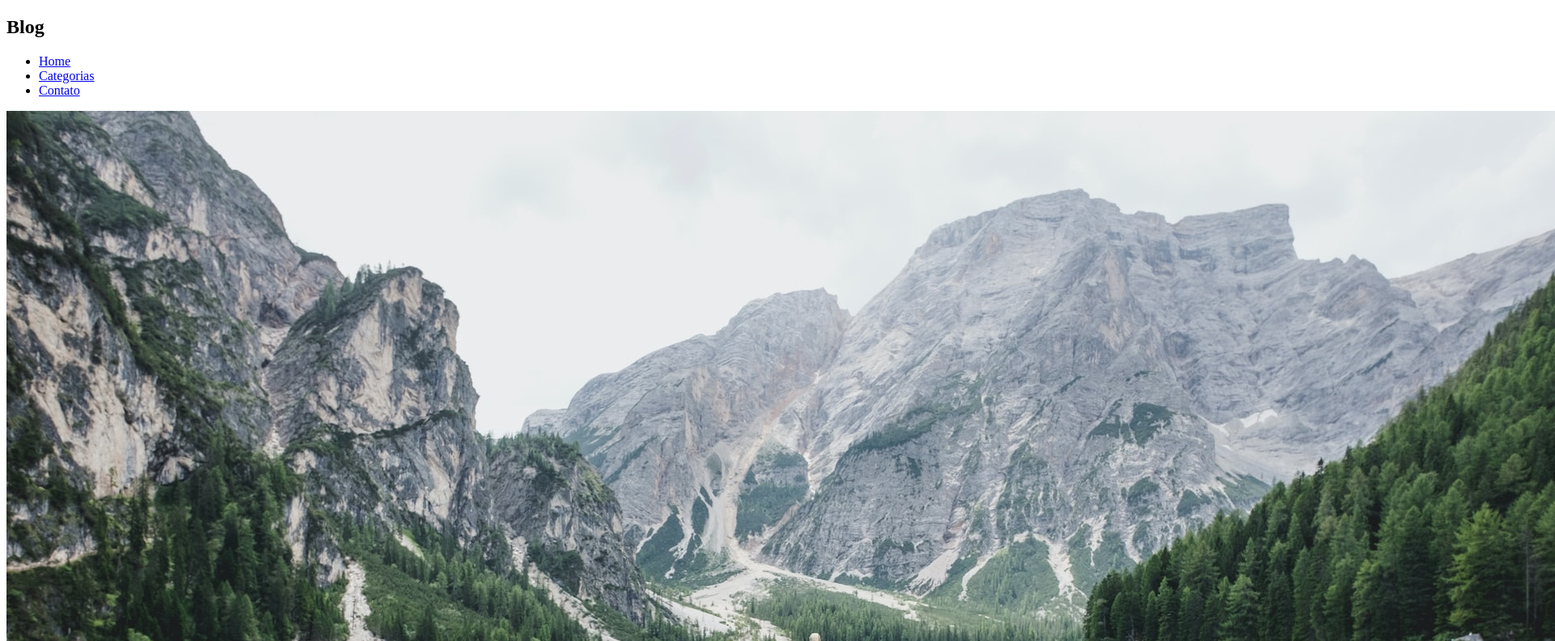
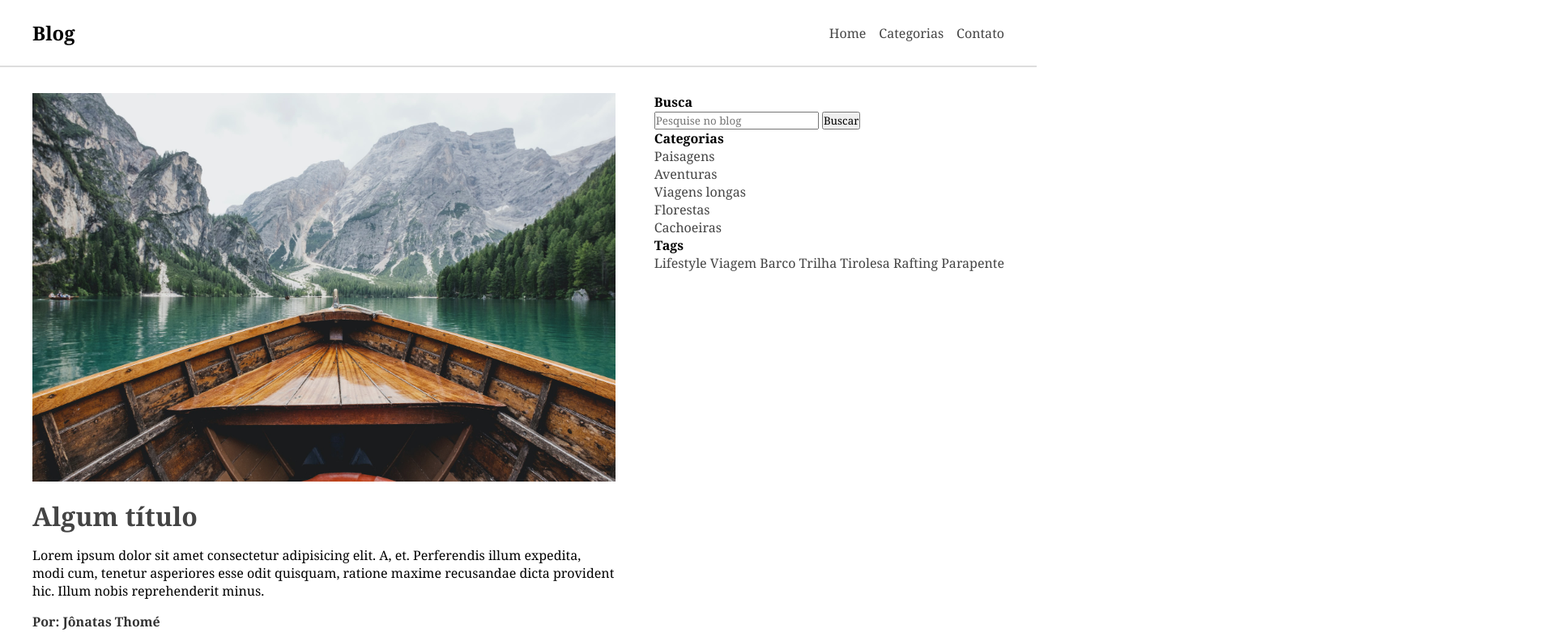
Before and after one commit to jonatasthome07/Semantic-Blog, a plain HTML site: page index.html in a window 1280 px wide. Shown: the top 792 px of the page at 81% size, 1920 px wide, since content can reach past the window. Drawn offline with Linux system fonts and the light colour scheme.

Commit message:
Updtating CSS - General, Nav-bar and main

```diff
--- a/css/styles.css
+++ b/css/styles.css
@@ -0,0 +1,76 @@
+/* Geral */
+*{
+    padding: 0;
+    margin: 0;
+    font-family: Georgia;
+}
+
+ul{
+    list-style: none;
+}
+
+a{
+    text-decoration: none;
+    color: #444;
+    transition: 0.4s;
+}
+
+a:hover{
+    color: #37a1f7;
+}
+
+/*Nav bar*/
+#navbar{
+    padding: 1.5rem 2.5rem;
+    border-bottom: 2px solid #ddd;
+}
+
+#navbar-inner{
+    display: flex;
+    justify-content: space-between;
+    align-items: center;
+    max-width: 1200px;
+    margin: 0 auto;
+}
+
+#nav-links{
+    display: flex;
+    gap: 1rem;
+}
+
+/*Conteúdo principal*/
+.container{
+    display: flex;
+    gap: 3rem;
+    padding: 2rem 2.5rem;
+    max-width: 1200px;
+    margin: 0 auto;
+}
+
+#posts-container{
+    flex: 3 1 0;
+}
+
+.post{
+    margin-bottom: 2.5rem;
+}
+
+.post img{
+    width: 100%;
+    margin-bottom: 1rem;
+}
+
+.title,
+.description,
+.author {
+    margin-bottom: 1rem;
+}
+
+.title{
+    font-size: 2rem;
+}
+
+.author{
+    color: #333;
+    font-weight: bold;
+}
--- a/index.html
+++ b/index.html
@@ -25,18 +25,21 @@
                 <img src="/img/f1.jpg" alt="Passeio de barco">
                 <h3 class="title"><a href="#">Algum título</a></h3>
                 <p class="description">Lorem ipsum dolor sit amet consectetur adipisicing elit. A, et. Perferendis illum expedita, modi cum, tenetur asperiores esse odit quisquam, ratione maxime recusandae dicta provident hic. Illum nobis reprehenderit minus.</p>
+                <p class="author">Por: Jônatas Thomé</p>
                 <a href="#">Ler mais</a>
             </article>
             <article class="post">
             <img src="/img/f2.jpg" alt="Cachoeira">
             <h3 class="title"><a href="#">Outro título</a></h3>
             <p class="description">Lorem ipsum dolor sit amet consectetur adipisicing elit. A, et. Perferendis illum expedita, modi cum, tenetur asperiores esse odit quisquam, ratione maxime recusandae dicta provident hic. Illum nobis reprehenderit minus.</p>
+            <p class="author">Por: Jônatas Thomé</p>
             <a href="#">Ler mais</a>
             </article>
             <article class="post">
                 <img src="/img/f3.jpg" alt="Balões">
                 <h3 class="title"><a href="#">Mais um blog posts</a></h3>
                 <p class="description">Lorem ipsum dolor sit amet consectetur adipisicing elit. A, et. Perferendis illum expedita, modi cum, tenetur asperiores esse odit quisquam, ratione maxime recusandae dicta provident hic. Illum nobis reprehenderit minus.</p>
+                <p class="author">Por: Jônatas Thomé</p>
                 <a href="#">Ler mais</a>
             </article>
         </main>
```
